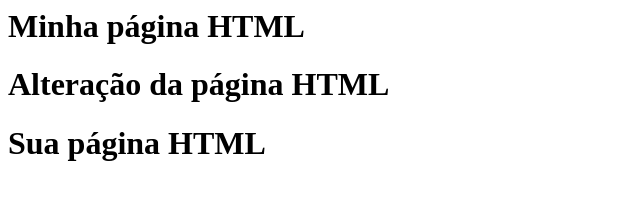
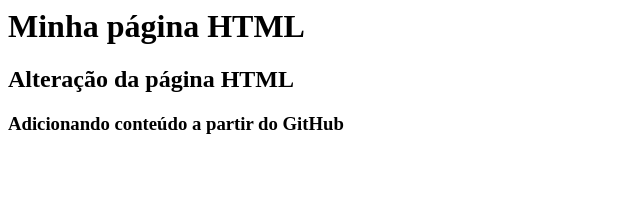
Before and after one commit to agathafr/gama-no-github, a plain HTML site: page gama-no-git/index.html in a window 1280 px wide. Shown: the whole page, without its empty margins (0-640 px from the left). Drawn offline with Linux system fonts and the light colour scheme.

Commit message:
Atualização a partir do Github

```diff
--- a/gama-no-git/index.html
+++ b/gama-no-git/index.html
@@ -1,7 +1,7 @@
 <html>
     <body>
         <h1> Minha página HTML </h1>
-        <h1> Alteração da página HTML </h1>
-        <h1> Sua página HTML </h1>
+        <h2> Alteração da página HTML </h2>
+        <h3> Adicionando conteúdo a partir do GitHub </h3>
     </body>
 </html>
```
